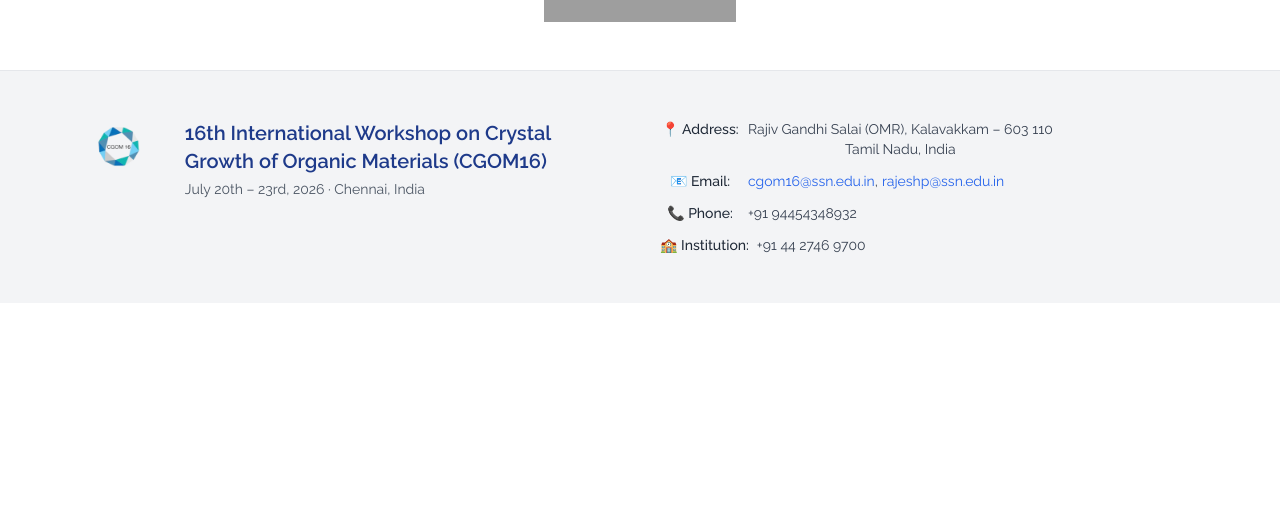
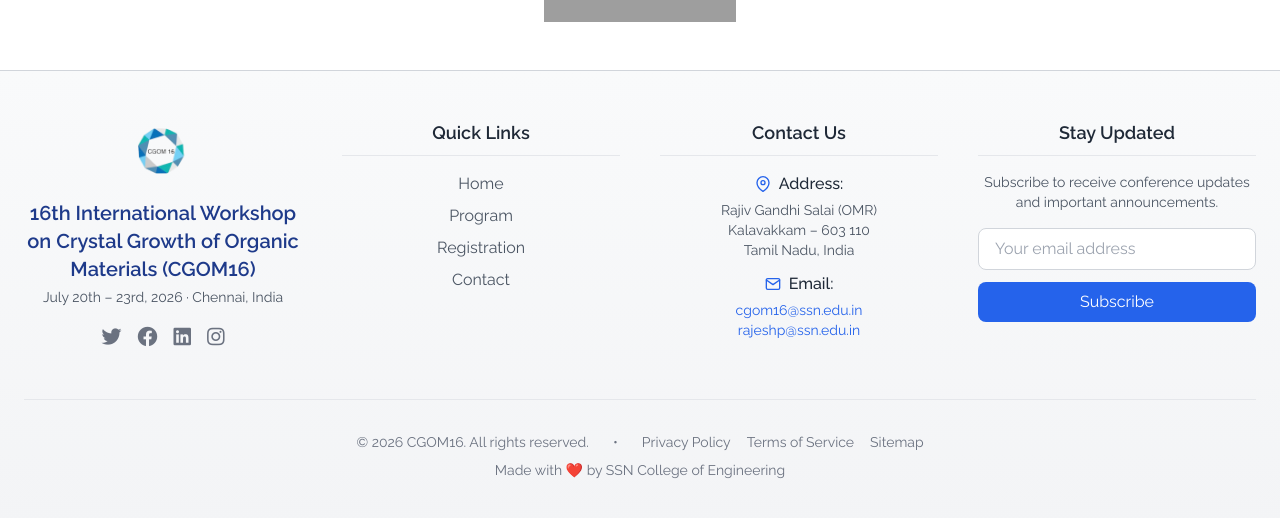
Before and after one commit to JithuMorrison/CGOM16, a React (Vite) app: page / in a window 1280 px wide. Shown: the part 2499-3017 px from the top of the page. Before the commit the page ends 2802 px from the top, so only its background shows below. Built offline with nearby package versions, Linux system fonts and the light colour scheme; grey boxes are pictures that could not be loaded.

Commit message:
modified footer

```diff
--- a/src/startpage.jsx
+++ b/src/startpage.jsx
@@ -16,7 +16,7 @@ import Accommodations from "./Accommodations";
 import Visa from "./Visa";
 import VenueInformation from "./VenueInformation";
 import Excursion from "./Excursion";
-import { FiArrowUp } from "react-icons/fi";
+import { FiArrowUp, FiMapPin, FiMail } from "react-icons/fi";
 
 const CGOM16 = () => {
   const [currentIndex, setCurrentIndex] = useState(0);
@@ -638,59 +638,160 @@ const CGOM16 = () => {
 
         {/* Footer Section */}
         <motion.footer
-  className="mt-auto bg-gray-100 py-12 border-t border-gray-200"
+          className="mt-auto bg-gradient-to-b from-gray-50 to-gray-100 py-12 border-t border-gray-300"
           initial={{ opacity: 0, y: 20 }}
           whileInView={{ opacity: 1, y: 0 }}
-  viewport={{ once: true }}
-  transition={{ delay: 0.2 }}
+          viewport={{ once: true, margin: "-100px" }}
+          transition={{ delay: 0.2, type: "spring", stiffness: 100 }}
         >
-  <div className="max-w-6xl mx-auto px-4 grid grid-cols-1 lg:grid-cols-2 gap-10">
-    {/* Workshop Info */}
+          <div className="max-w-7xl mx-auto px-6">
+            {/* Main Footer Content */}
+            <div className="grid grid-cols-1 md:grid-cols-3 lg:grid-cols-4 gap-10">
+              {/* Logo and Conference Info */}
               <motion.div
-      className="flex flex-col sm:flex-row items-center sm:items-start gap-6"
+                className="flex flex-col items-center md:items-start"
                 variants={itemVariants}
               >
                 <img
                   src="/cgomlogo.png"
                   alt="CGOM Logo"
-        className="h-14 w-[120px] object-contain"
+                  className="h-16 w-auto mb-4 hover:scale-105 transition-transform duration-300 mx-auto"
                 />
-      <div className="text-center sm:text-left">
                 <h3 className="text-xl font-semibold text-blue-900">
                   16th International Workshop on Crystal Growth of Organic Materials (CGOM16)
                 </h3>
-        <p className="text-sm text-gray-600 mt-1">
+                <p className="text-sm text-gray-600 mt-1 mx-auto">
                   July 20th – 23rd, 2026 · Chennai, India
                 </p>
+
+                {/* Social Icons */}
+                <div className="flex space-x-4 mt-4 mx-auto">
+                  {['twitter', 'facebook', 'linkedin', 'instagram'].map((social) => (
+                    <motion.a
+                      key={social}
+                      href="#"
+                      className="text-gray-500 hover:text-blue-600 transition-colors"
+                      whileHover={{ y: -2 }}
+                      whileTap={{ scale: 0.9 }}
+                    >
+                      <span className="sr-only">{social}</span>
+                      <i className={`fab fa-${social} text-xl`}></i>
+                    </motion.a>
+                  ))}
                 </div>
               </motion.div>
 
+              {/* Quick Links */}
+              <motion.div
+                className="space-y-4"
+                variants={itemVariants}
+                transition={{ delay: 0.1 }}
+              >
+                <h4 className="text-lg font-semibold text-gray-800 border-b pb-2 border-gray-200">
+                  Quick Links
+                </h4>
+                <nav className="space-y-2">
+                  {['Home', 'Program', 'Registration', 'Contact'].map((item, index) => (
+                    <motion.a
+                      key={item}
+                      href="#"
+                      className="block text-gray-600 hover:text-blue-600 transition-colors"
+                      whileHover={{ x: 5 }}
+                    >
+                      {item}
+                    </motion.a>
+                  ))}
+                </nav>
+              </motion.div>
+
               {/* Contact Info */}
-    <motion.div variants={itemVariants}>
-      <address className="not-italic text-gray-700 text-sm space-y-3">
-        <p className="flex items-start gap-2">
-          <span className="font-medium text-gray-800 w-20">📍 Address:</span>
-          <span>
-            Rajiv Gandhi Salai (OMR), Kalavakkam – 603 110<br />
+              <motion.div
+                className="space-y-4"
+                variants={itemVariants}
+                transition={{ delay: 0.2 }}
+              >
+                <h4 className="text-lg font-semibold text-gray-800 border-b pb-2 border-gray-200">
+                  Contact Us
+                </h4>
+                <address className="not-italic space-y-3">
+                  <div className="flex flex-col items-center justify-center">
+                    <div className="flex items-center">
+                      <FiMapPin className="text-blue-600 mr-2 flex-shrink-0" />
+                      <p className="text-gray-800 font-medium">Address:</p>
+                    </div>
+                    <p className="text-gray-600 text-sm text-center mt-1">
+                      Rajiv Gandhi Salai (OMR)<br />
+                      Kalavakkam – 603 110<br />
                       Tamil Nadu, India
-          </span>
                     </p>
-        <p className="flex items-start gap-2">
-          <span className="font-medium text-gray-800 w-20">📧 Email:</span>
-          <span>
-            <a href="mailto:cgom16@ssn.edu.in" className="text-blue-600 hover:underline">cgom16@ssn.edu.in</a>,
-            <a href="mailto:rajeshp@ssn.edu.in" className="text-blue-600 hover:underline ml-1">rajeshp@ssn.edu.in</a>
-          </span>
+                  </div>
+                  <div className="flex flex-col items-center justify-center">
+                    <div className="flex items-center">
+                      <FiMail className="text-blue-600 mr-2 flex-shrink-0" />
+                      <p className="text-gray-800 font-medium">Email:</p>
+                    </div>
+                    <div className="text-center mt-1">
+                      <a href="mailto:cgom16@ssn.edu.in" className="text-blue-600 hover:underline text-sm block">
+                        cgom16@ssn.edu.in
+                      </a>
+                      <a href="mailto:rajeshp@ssn.edu.in" className="text-blue-600 hover:underline text-sm block">
+                        rajeshp@ssn.edu.in
+                      </a>
+                    </div>
+                  </div>
+                </address>
+              </motion.div>
+
+              {/* Newsletter */}
+              <motion.div
+                className="space-y-4"
+                variants={itemVariants}
+                transition={{ delay: 0.3 }}
+              >
+                <h4 className="text-lg font-semibold text-gray-800 border-b pb-2 border-gray-200">
+                  Stay Updated
+                </h4>
+                <p className="text-gray-600 text-sm">
+                  Subscribe to receive conference updates and important announcements.
                 </p>
-        <p className="flex items-start gap-2">
-          <span className="font-medium text-gray-800 w-20">📞 Phone:</span>
-          <span>+91 94454348932</span>
+                <form className="mt-2 space-y-3">
+                  <input
+                    type="email"
+                    placeholder="Your email address"
+                    className="w-full px-4 py-2 rounded-lg border border-gray-300 focus:outline-none focus:ring-2 focus:ring-blue-500 focus:border-transparent"
+                  />
+                  <motion.button
+                    type="submit"
+                    className="w-full bg-blue-600 hover:bg-blue-700 text-white py-2 px-4 rounded-lg transition-colors duration-200"
+                    whileHover={{ scale: 1.02 }}
+                    whileTap={{ scale: 0.98 }}
+                  >
+                    Subscribe
+                  </motion.button>
+                </form>
+              </motion.div>
+            </div>
+
+            {/* Copyright */}
+            <motion.div
+              className="border-t border-gray-200 mt-12 pt-8 text-center text-gray-500 text-sm"
+              initial={{ opacity: 0 }}
+              whileInView={{ opacity: 1 }}
+              viewport={{ once: true }}
+              transition={{ delay: 0.4 }}
+            >
+              <div className="flex flex-col md:flex-row justify-center items-center space-y-2 md:space-y-0 md:space-x-6">
+                <p>© 2026 CGOM16. All rights reserved.</p>
+                <div className="hidden md:block">•</div>
+                <div className="flex space-x-4">
+                  <a href="#" className="hover:text-blue-600 transition-colors">Privacy Policy</a>
+                  <a href="#" className="hover:text-blue-600 transition-colors">Terms of Service</a>
+                  <a href="#" className="hover:text-blue-600 transition-colors">Sitemap</a>
+                </div>
+              </div>
+              <p className="mt-2">
+                Made with ❤️ by SSN College of Engineering
               </p>
-        <p className="flex items-start gap-2">
-          <span className="font-medium text-gray-800 w-21">🏫 Institution:</span>
-          <span>+91 44 2746 9700</span>
-        </p>
-      </address>
             </motion.div>
           </div>
         </motion.footer>
```
Lines whose indentation alone changed are shown as unchanged.
